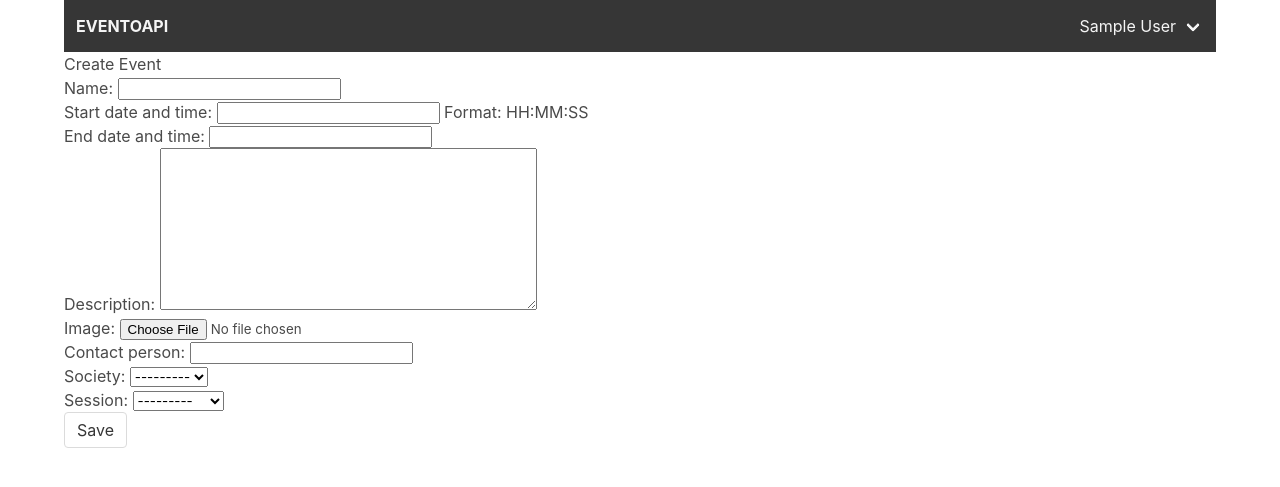
After one commit to DSC-JSS-NOIDA/eventoapi, a Django app: page /create/event in a window 1280 px wide. The commit adds this page. Shown: the top 487 px of the page. Run offline with Django 3.2, Linux system fonts and the light colour scheme; the visitor is signed in with stand-in values (Sample User, id 1); data that the repository does not hold is empty.

Commit message:
Change models Add new views for dashboard

```diff
--- a/api/models.py
+++ b/api/models.py
@@ -36,10 +36,11 @@ class Society(models.Model):
     created_at = models.DateTimeField(default=timezone.now)
     published_date = models.DateTimeField(null=True, blank=True)
     logo = models.ImageField(upload_to='', blank=True)
-    department_name = models.CharField(max_length=120, null=False)
+    department_name = models.CharField(max_length=40, null=False)
     phone = models.CharField(
         validators=[phone_regex], null=True, blank=True, max_length=10)
     email = models.EmailField(null=True, blank=True)
+    type = models.CharField(max_length=30, blank=True, null=True)
 
     def publish(self):
         self.published_date = timezone.now
@@ -50,6 +51,8 @@ class Society(models.Model):
 
 
 class User(AbstractBaseUser, PermissionsMixin):
+    USER_CHOICES = (('0', 'Regular'), ('1', 'Admin'))
+
     name = models.CharField(max_length=40, blank=False, null=False)
     otp = models.IntegerField(null=True, blank=True)  # unnecessary field?
     otp_expiry = models.DateTimeField(
@@ -57,7 +60,7 @@ class User(AbstractBaseUser, PermissionsMixin):
     verified = models.BooleanField(default=False, null=False, blank=True)
     phone = models.CharField(
         validators=[phone_regex], unique=True, null=True, max_length=10)
-    role = models.CharField(choices=(('0', 'Regular'), ('1', 'Admin')), max_length=1, default='0')
+    role = models.CharField(choices=USER_CHOICES, max_length=1, default='0')
     email = models.EmailField(unique=True, null=False)
     is_staff = models.BooleanField(default=False)
     society = models.ForeignKey(
@@ -85,21 +88,21 @@ class Tag(models.Model):
 
 
 class Event(models.Model):
-    SESSION_CHOICES = ( # Make this dynamic
+    SESSION_CHOICES = (  # Make this dynamic
         ('18', '2018-2019'),
         ('19', '2019-2020')
     )
 
     name = models.CharField(max_length=80, null=False)
     start_day = models.DateTimeField(
-        u'Start date and time of the event', help_text='Start date and time of the event')
+        u'Start date and time', help_text='Format: HH:MM:SS')
     end_day = models.DateTimeField(
-        u'End date and time of the event', help_text='End date and time of the event')
+        u'End date and time')
     notes = models.TextField(
-        u'Textual field', help_text='Textual field', blank=True, null=True)
+        u'Description', blank=True, null=True)
     image = models.ImageField(upload_to='', blank=True)
     contact_person = models.CharField(null=True, blank=True, max_length=30)
-    phone = models.CharField(
+    contact_number = models.CharField(
         validators=[phone_regex], null=True, blank=True, max_length=10)
     society = models.ForeignKey(
         Society, on_delete=models.CASCADE)
--- a/dashboard/urls.py
+++ b/dashboard/urls.py
@@ -1,9 +1,10 @@
 from django.urls import path, include
-from .views import HomeView
+from .views import HomeView, CreateEventView
 
 app_name = 'dashboard'
 
 urlpatterns = [
     path('', HomeView.as_view(), name="home"),
+    path('create/event', CreateEventView.as_view(), name="create_event"),
     path('accounts/', include('django.contrib.auth.urls')),
 ]
--- a/dashboard/views.py
+++ b/dashboard/views.py
@@ -1,4 +1,4 @@
-from django.views.generic import ListView
+from django.views.generic import ListView, CreateView
 from django.contrib.auth.mixins import LoginRequiredMixin
 from django.contrib.auth import get_user_model
 
@@ -14,5 +14,12 @@ class HomeView(LoginRequiredMixin, ListView):
     template_name = "dashboard/home.html"
 
     def get_queryset(self):
-        self.society = self.request.user.society
-        return Event.objects.filter(society=self.society)
+        society = self.request.user.society
+        return Event.objects.filter(society=society)
+
+class CreateEventView(LoginRequiredMixin, CreateView):
+    model = Event
+    template_name = "dashboard/create_event.html"
+    fields = ['name', 'start_day', 'end_day',
+                'notes', 'image', 'contact_person', 'contact_phone',
+                'society', 'session']
--- a/eventoapi/prod_settings.py
+++ b/eventoapi/prod_settings.py
@@ -49,7 +49,8 @@ INSTALLED_APPS = [
 REST_FRAMEWORK = {
     'DEFAULT_AUTHENTICATION_CLASSES': (
         'rest_framework.authentication.TokenAuthentication',
-    )
+    ),
+    'DATETIME_FORMAT': "%Y-%m-%dT%I:%M:%S"
 }
 
 MIDDLEWARE = [
--- a/eventoapi/settings.py
+++ b/eventoapi/settings.py
@@ -46,7 +46,8 @@ INSTALLED_APPS = [
 REST_FRAMEWORK = {
     'DEFAULT_AUTHENTICATION_CLASSES': (
         'rest_framework.authentication.TokenAuthentication',
-    )
+    ),
+    'DATETIME_FORMAT': "%Y-%m-%dT%I:%M:%S"
 }
 
 MIDDLEWARE = [
--- /dev/null
+++ b/static/css/styles.css
@@ -0,0 +1,9 @@
+
+
+.p-2 {
+    padding: 1.25rem
+}
+
+.mt-3 {
+    margin-top:2rem;
+}
--- a/templates/base.html
+++ b/templates/base.html
@@ -1,13 +1,62 @@
+{% load static %}
 <!DOCTYPE html>
 <html>
+
 <head>
     <meta charset="utf-8" />
     <meta http-equiv="X-UA-Compatible" content="IE=edge">
     <title>Eventoapi</title>
     <meta name="viewport" content="width=device-width, initial-scale=1">
     <link rel="stylesheet" href="https://cdnjs.cloudflare.com/ajax/libs/bulma/0.7.2/css/bulma.min.css" />
+    <link rel="stylesheet" href="{% static 'css/styles.css' %}">
 </head>
+
 <body>
-    {% block content %} {% endblock %}
+    <nav class="navbar is-dark container" role="navigation" aria-label="main navigation">
+        <div class="navbar-brand">
+            <a class="navbar-item" href="#">
+                <h4 class="is-uppercase has-text-weight-bold">Eventoapi</h4>
+            </a>
+
+            <a role="button" class="navbar-burger burger" aria-label="menu" aria-expanded="false" data-target="navbar">
+                <span aria-hidden="true"></span>
+                <span aria-hidden="true"></span>
+                <span aria-hidden="true"></span>
+            </a>
+        </div>
+
+        {% if user.is_authenticated %}
+        <div class="navbar-item has-dropdown is-hoverable navbar-end">
+            <a class="navbar-link">
+              {{ user.name }}
+            </a>
+
+            <div class="navbar-dropdown">
+                <a class="navbar-item" href="{% url 'dashboard:logout' %}">
+                Logout
+                </a>
+          </div>
+        </div>
+        {% else %}
+        <div id="navbar" class="navbar-menu">
+            <div class="navbar-end">
+                <div class="navbar-item">
+                    <div class="buttons">
+                        <a class="button is-primary">
+                            <strong>Sign up</strong>
+                        </a>
+                        <a class="button is-light" href="{% url 'dashboard:login' %}">
+                            Log in
+                        </a>
+                    </div>
+                </div>
+            </div>
+        </div>
+        {% endif %}
+    </nav>
+    <div class="container">
+        {% block content %} {% endblock %}
+    </div>
 </body>
+
 </html>
--- /dev/null
+++ b/templates/dashboard/create_event.html
@@ -0,0 +1,10 @@
+{% extends "base.html" %}
+
+{% block content %}
+    <h2>Create Event</h2>
+    <form method="post">
+        {% csrf_token %}
+        {{ form.as_p }}
+        <input class="button" type="submit" value="Save">
+    </form>
+{% endblock %}
--- a/templates/registration/login.html
+++ b/templates/registration/login.html
@@ -2,6 +2,7 @@
 
 {% block content %}
 
+<div class="card">
     {% if form.errors %}
     <p>Your username and password didn't match. Please try again.</p>
     {% endif %}
@@ -34,5 +35,6 @@
 
     {# Assumes you setup the password_reset view in your URLconf #}
     <p><a href="{% url 'dashboard:password_reset' %}">Lost password?</a></p>
+</div>
 
 {% endblock %}
```
Also changed, not shown: api/serializers.py (+5 -3 lines), templates/dashboard/home.html (+9 -1 lines), api/migrations/0010_auto_20181027_0344.py (added), api/migrations/0011_auto_20181027_1312.py (added), 1 other file. Lines whose indentation alone changed are shown as unchanged.
